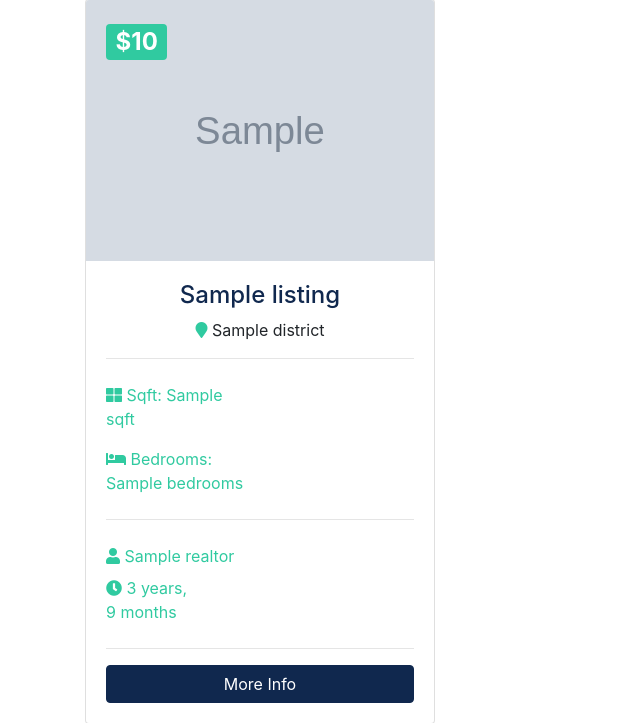
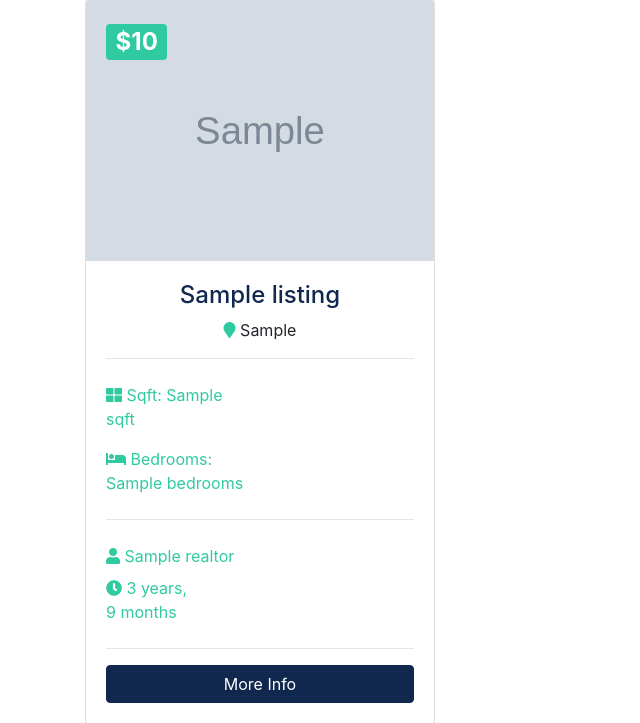
Before and after one commit to DiscordCataloger/Project1, a Django app: template templates/listings/search.html in a window 1280 px wide. Shown: the part 517-1240 px from the top of the page, without its empty margins (0-640 px from the left). Run offline with Django 3.2, Linux system fonts and the light colour scheme; the template is opened without the code that fills it: most values are stand-ins (such as "Sample title", 1, 10 or a date in 2020); grey boxes marked "Sample" are stand-in pictures; some libraries are stand-ins or nearby versions.

Commit message:
Fixing the error in listings/views.py

```diff
--- a/listings/views.py
+++ b/listings/views.py
@@ -64,7 +64,7 @@ def search(request):
     if 'district' in request.GET:
         district = request.GET['district']
         if district:
-            district = district_choices[district]
+            get_district_display = district_choices[district]
             queryset_list = queryset_list.filter(
                 district__iexact=district  # exact district
             )
--- a/templates/listings/search.html
+++ b/templates/listings/search.html
@@ -146,7 +146,7 @@
               <div class="listing-heading text-center">
                 <h4 class="text-primary">{{listing.title}}</h4>
                 <p>
-                  <i class="fas fa-map-marker text-secondary"></i> {{listing.district}}</p>
+                  <i class="fas fa-map-marker text-secondary"></i> {{listing.get_district_display}}</p>
               </div>
               <hr>
               <div class="row py-2 text-secondary">
```
